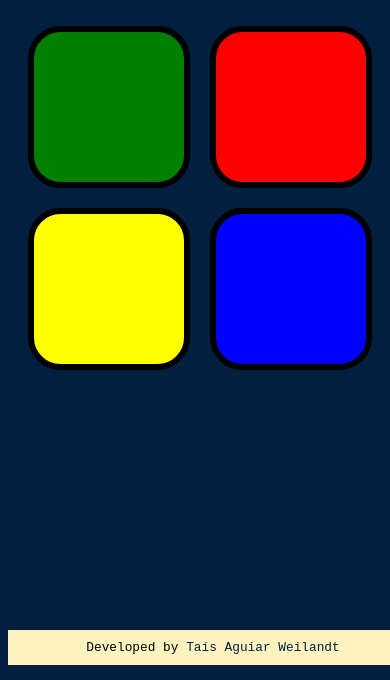
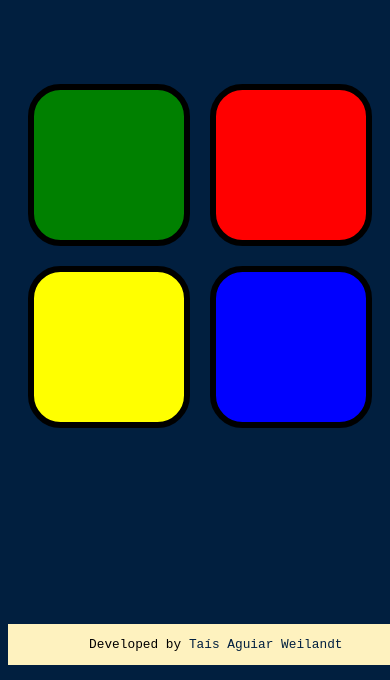
Before and after one commit to tweilandt/simon-game, a plain HTML site: page index.html in a window 390 px wide. Shown: the part 179-859 px from the top of the page. Drawn offline with nearby package versions, Linux system fonts and the light colour scheme.

Commit message:
update css

```diff
--- a/media-query.css
+++ b/media-query.css
@@ -8,6 +8,14 @@
     width: 100px;
     border: 6px solid black;
     border-radius: 20%;
+  }
+
+  .container{
+    margin-top: 20%;
+  }
+
+  footer{
+    padding: 1em;
   }
 
 }
@@ -21,4 +29,9 @@
     border: 6px solid black;
     border-radius: 20%;
   }
+
+
+  .container{
+    margin-top: 20%;
+  }
 }
--- a/styles.css
+++ b/styles.css
@@ -18,6 +18,8 @@ body {
   display: flex;
   flex-flow: column nowrap;
   flex: 0 1 200px;
+  justify-content: center;
+  align-items: center;
   margin: auto;
 
 }
```
